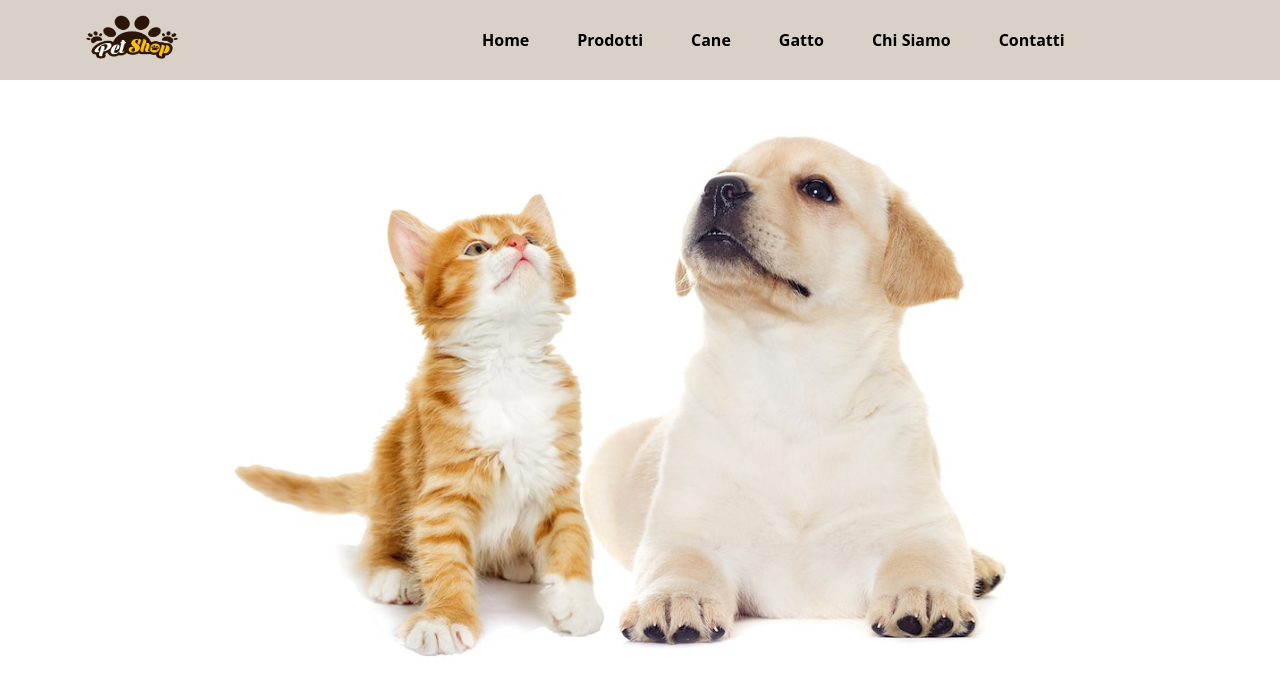
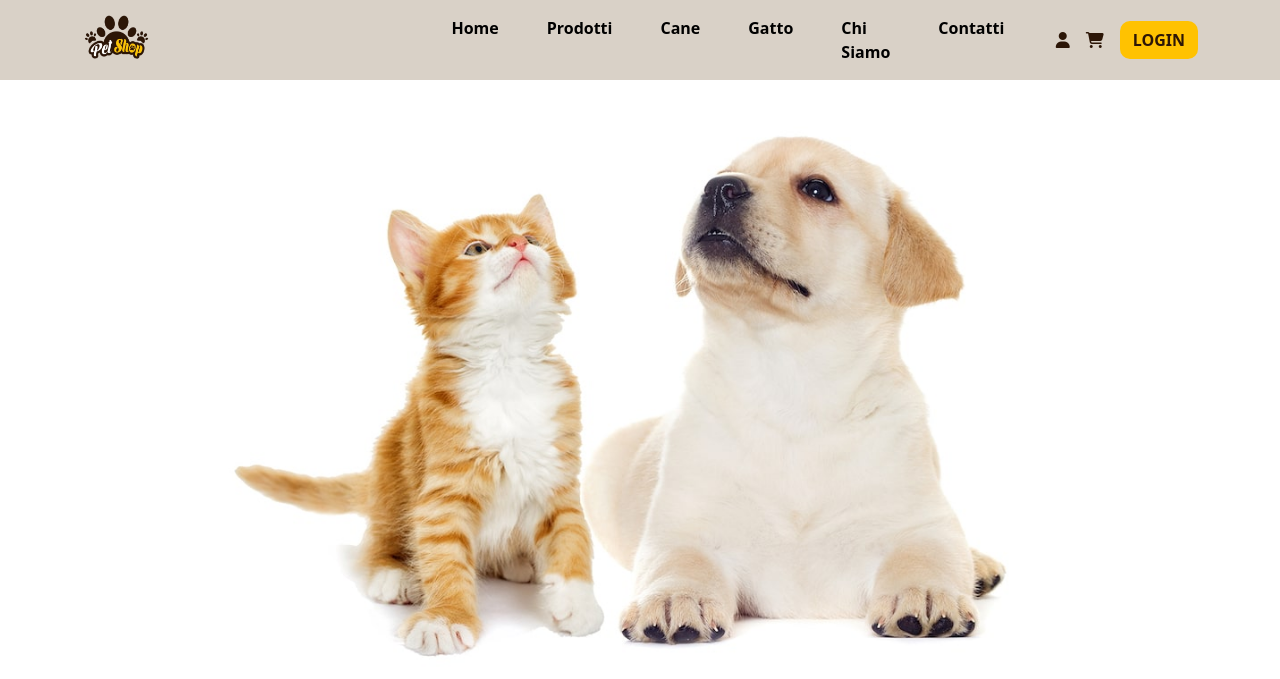
Before and after one commit to nicolozibra1/php-oop-2, a PHP site: page / in a window 1280 px wide. Shown: the top 679 px of the page. Run offline with PHP 8.4, Linux system fonts and the light colour scheme.

Commit message:
upgrade-header

```diff
--- a/css/style.css
+++ b/css/style.css
@@ -19,6 +19,26 @@ ul li a{
     text-decoration: none;
     color: black;
     font-weight: 600;
+}
+ul li a:hover{
+    border-bottom: 2px solid #2c1607;
+}
+.user-action i {
+    color: #2c1607;
+}
+.user-action i:hover{
+    cursor: pointer;
+    color: #ffc201;
+    scale: 1.5;
+}
+.user-action button{
+    background-color: #ffc201;
+    color: #2c1607;
+    border-radius: 10px;
+}
+.user-action button:hover{
+    background-color: #2c1607;
+    color: #ffc201;
 }
 
 /* HERO */
--- a/partials/template/header.php
+++ b/partials/template/header.php
@@ -25,5 +25,10 @@
                     <li><a href="#">Contatti</a></li>
                 </ul>
             </nav>
+            <div class="w-25 user-action d-flex align-items-center justify-content-end gap-3">
+                <i class="fa-solid fa-user"></i>
+                <i class="fa-solid fa-cart-shopping"></i>
+                <button class="btn fw-semibold">LOGIN</button>
+            </div>
         </div>
     </header>
```
